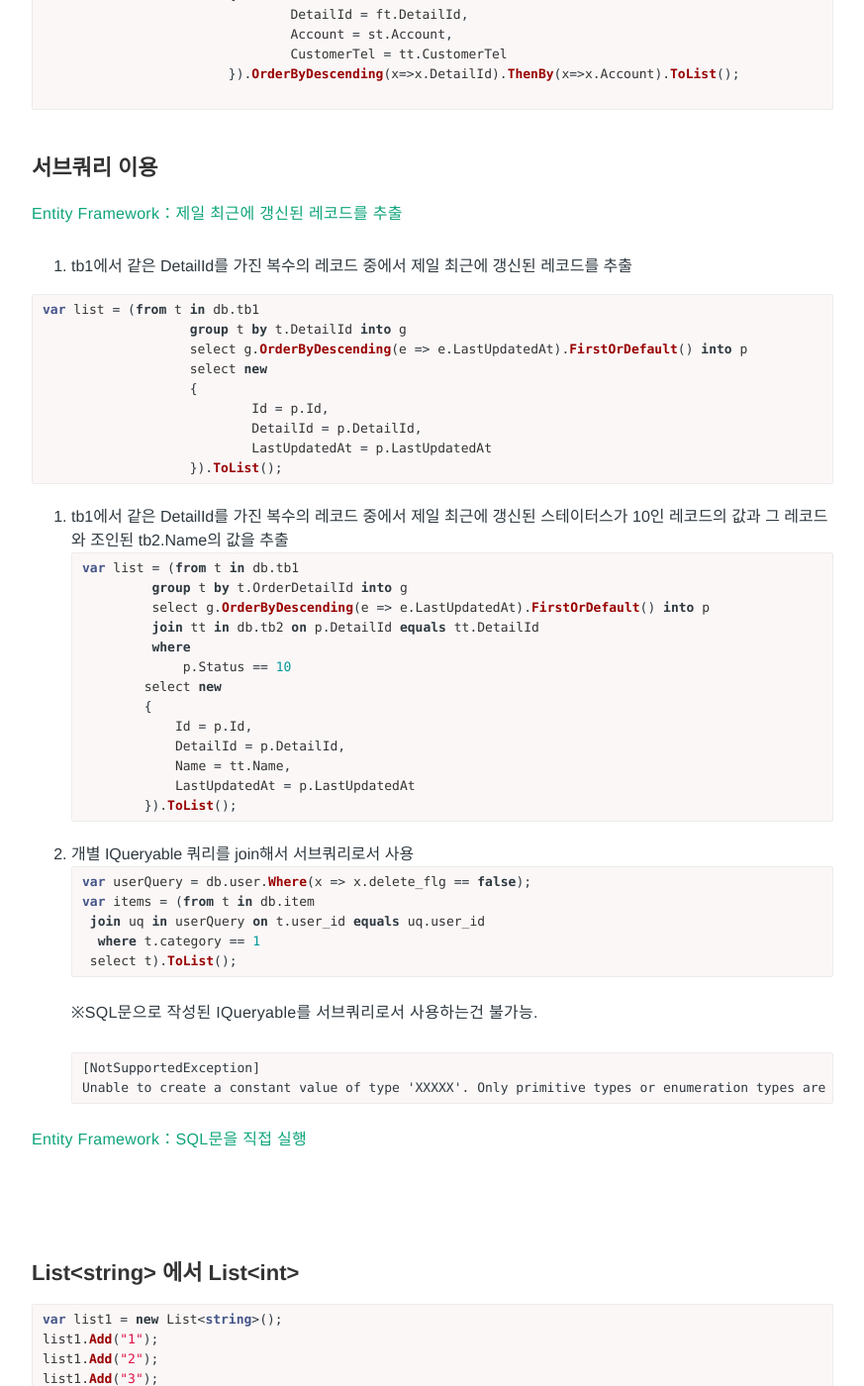
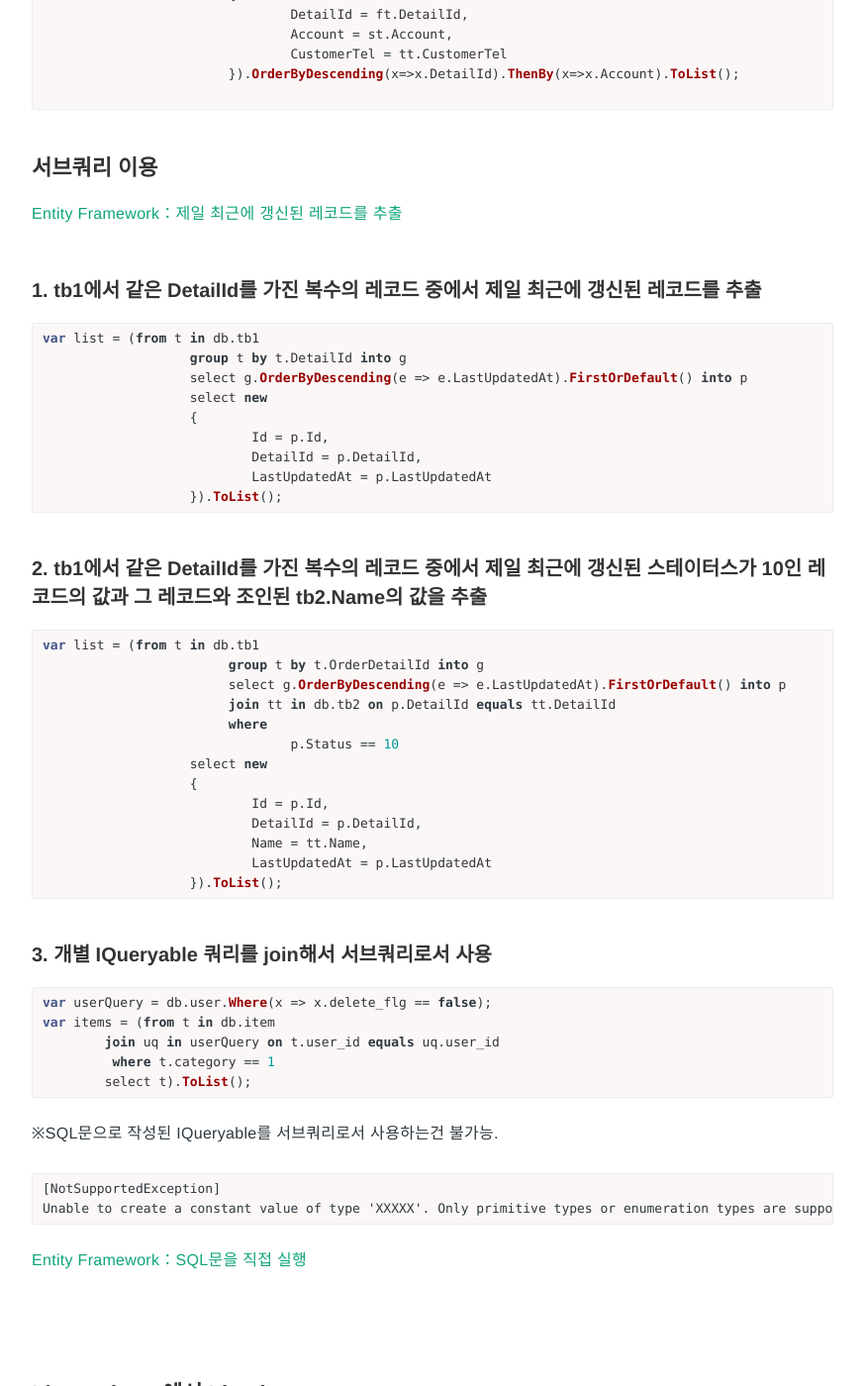
Before and after one commit to Pie001/pie001.github.io, a Jekyll site: the page built from _posts/2017-02-02-0007.md, in a window 1280 px wide and 1400 px high, scrolled down 2566 px. Shown: the whole window at 99% size, without its empty margins (203-1076 px from the left). Built offline with Jekyll 4.4.1, drawn with Linux system fonts in a browser that asks for light colours; comment, search, counter and statistics services are not loaded.

Commit message:
Update 2017-02-02-0007.md

````diff
--- a/_posts/2017-02-02-0007.md
+++ b/_posts/2017-02-02-0007.md
@@ -122,7 +122,7 @@ var list = (from ft in db.first_table
 ## 서브쿼리 이용
 [Entity Framework：제일 최근에 갱신된 레코드를 추출](/entry/blog/0021/)
 
-1. tb1에서 같은 DetailId를 가진 복수의 레코드 중에서 제일 최근에 갱신된 레코드를 추출
+### 1. tb1에서 같은 DetailId를 가진 복수의 레코드 중에서 제일 최근에 갱신된 레코드를 추출
 
 ```cs
 var list = (from t in db.tb1
@@ -136,7 +136,7 @@ var list = (from t in db.tb1
 		   }).ToList();
 ```
 
-2. tb1에서 같은 DetailId를 가진 복수의 레코드 중에서 제일 최근에 갱신된 스테이터스가 10인 레코드의 값과 그 레코드와 조인된 tb2.Name의 값을 추출
+### 2. tb1에서 같은 DetailId를 가진 복수의 레코드 중에서 제일 최근에 갱신된 스테이터스가 10인 레코드의 값과 그 레코드와 조인된 tb2.Name의 값을 추출
 ```cs
 var list = (from t in db.tb1
 			group t by t.OrderDetailId into g
@@ -153,7 +153,7 @@ var list = (from t in db.tb1
 		   }).ToList();
 ```
 
-3. 개별 IQueryable 쿼리를 join해서 서브쿼리로서 사용
+### 3. 개별 IQueryable 쿼리를 join해서 서브쿼리로서 사용
 ```cs
 var userQuery = db.user.Where(x => x.delete_flg == false);
 var items = (from t in db.item
````
